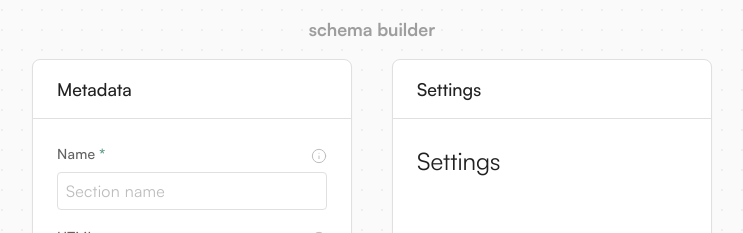
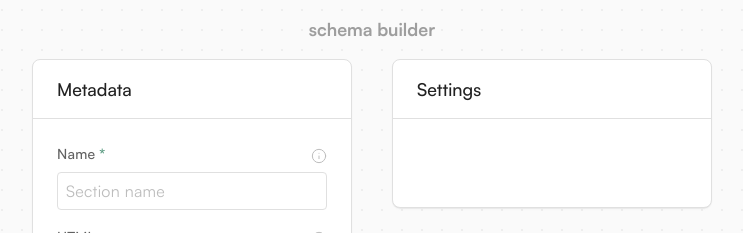
Before and after one commit to nicbeuc/schema-builder, a React (Vite) app: page / in a window 1280 px wide. Shown: the top 233 px of the page, without its empty margins (268-1011 px from the left). Built offline with nearby package versions, Linux system fonts and the light colour scheme.

Commit message:
implement Radix dialog component

```diff
--- a/package.json
+++ b/package.json
@@ -9,6 +9,7 @@
     "preview": "vite preview"
   },
   "dependencies": {
+    "@radix-ui/react-dialog": "^1.0.3",
     "@radix-ui/react-label": "^2.0.1",
     "@radix-ui/react-select": "^1.2.1",
     "react": "^18.2.0",
--- a/src/components/App/App.jsx
+++ b/src/components/App/App.jsx
@@ -17,7 +17,15 @@ function App() {
             <MetadataControls />
           </Step>
           <Step header='Settings'>
-            <h2>Settings</h2>
+            {/*
+              <Modal
+                triggerComponent={<SomeComponent />}
+                title={title}
+                description
+              >
+                ...
+              </Modal
+            */}
           </Step>
         </Main>
       </MetadataProvider>
```
Also changed, not shown: src/components/Modal/Modal.jsx (added), src/components/Modal/Modal.module.css (added), src/components/Modal/index.jsx (added), 1 other file (tests, documents, lock files or other folders).
